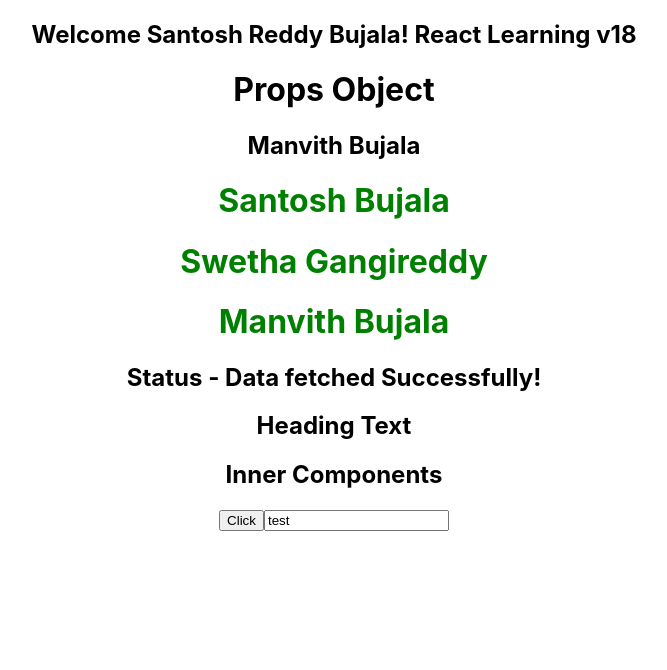
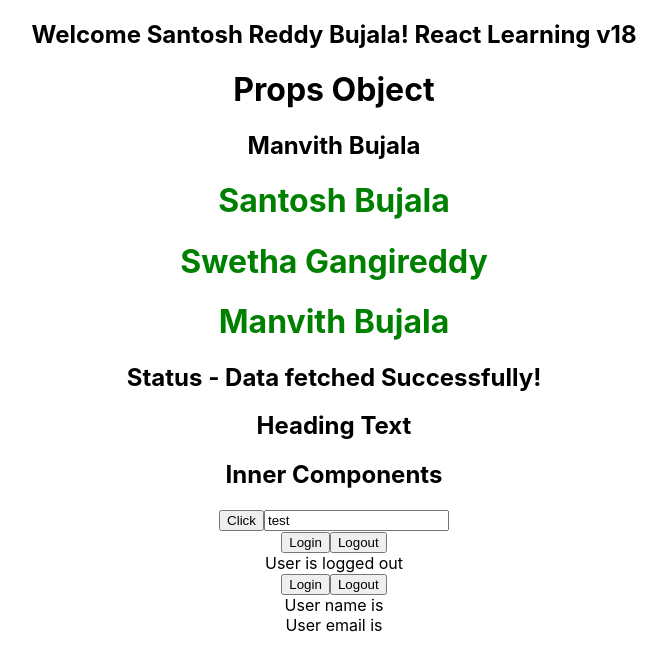
Before and after one commit to SantoshReddyBujala/React_Projects, a React (Create React App) app in the folder react-typescript/: page / in a window 1280 px wide. Shown: the top 670 px of the page, without its empty margins (306-973 px from the left). Built offline with nearby package versions, Linux system fonts and the light colour scheme.

Commit message:
useState completed

```diff
--- a/react-typescript/src/App.tsx
+++ b/react-typescript/src/App.tsx
@@ -7,6 +7,8 @@ import { Oscar } from "./components/Oscar";
 import { Person } from "./components/Person";
 import { PersonsList } from "./components/PersonsList";
 import { Status } from "./components/Status";
+import { LogedIn } from "./components/state/LogedIn";
+import { User } from "./components/state/User";
 
 function App() {
   const personName = {
@@ -39,6 +41,8 @@ function App() {
       </Oscar>
       <Button handleClick={(event,id)=>{console.log('Button clicked', event, id)}}/>
       <Input value="test" handleChange={(event)=>console.log(event)}/>
+      <LogedIn />
+      <User />
     </div>
   );
 }
--- /dev/null
+++ b/react-typescript/src/components/state/LogedIn.tsx
@@ -0,0 +1,18 @@
+import { useState } from "react";
+
+export const LogedIn = () => {
+  const [isLogedIn, setIsLogedIn] = useState(false);
+  const handleLogin = () => {
+    setIsLogedIn(true);
+  };
+  const handleLogout = () => {
+    setIsLogedIn(false);
+  };
+  return (
+    <div>
+      <button onClick={handleLogin}>Login</button>
+      <button onClick={handleLogout}>Logout</button>
+      <div>User is {isLogedIn ? "logged in" : "logged out"}</div>
+    </div>
+  );
+};
--- /dev/null
+++ b/react-typescript/src/components/state/User.tsx
@@ -0,0 +1,23 @@
+import { useState } from "react";
+
+type AuthUser = {
+  name: string;
+  email: string;
+};
+export const User = () => {
+  const [user, setUser] = useState<AuthUser | null>(null);
+  const handleLogin = () => {
+    setUser({ name: "Santosh", email: "Santosh@test.co" });
+  };
+  const handleLogout = () => {
+    setUser(null);
+  };
+  return (
+    <div>
+      <button onClick={handleLogin}>Login</button>
+      <button onClick={handleLogout}>Logout</button>
+      <div>User name is {user?.name}</div>
+      <div>User email is {user?.email}</div>
+    </div>
+  );
+};
```
